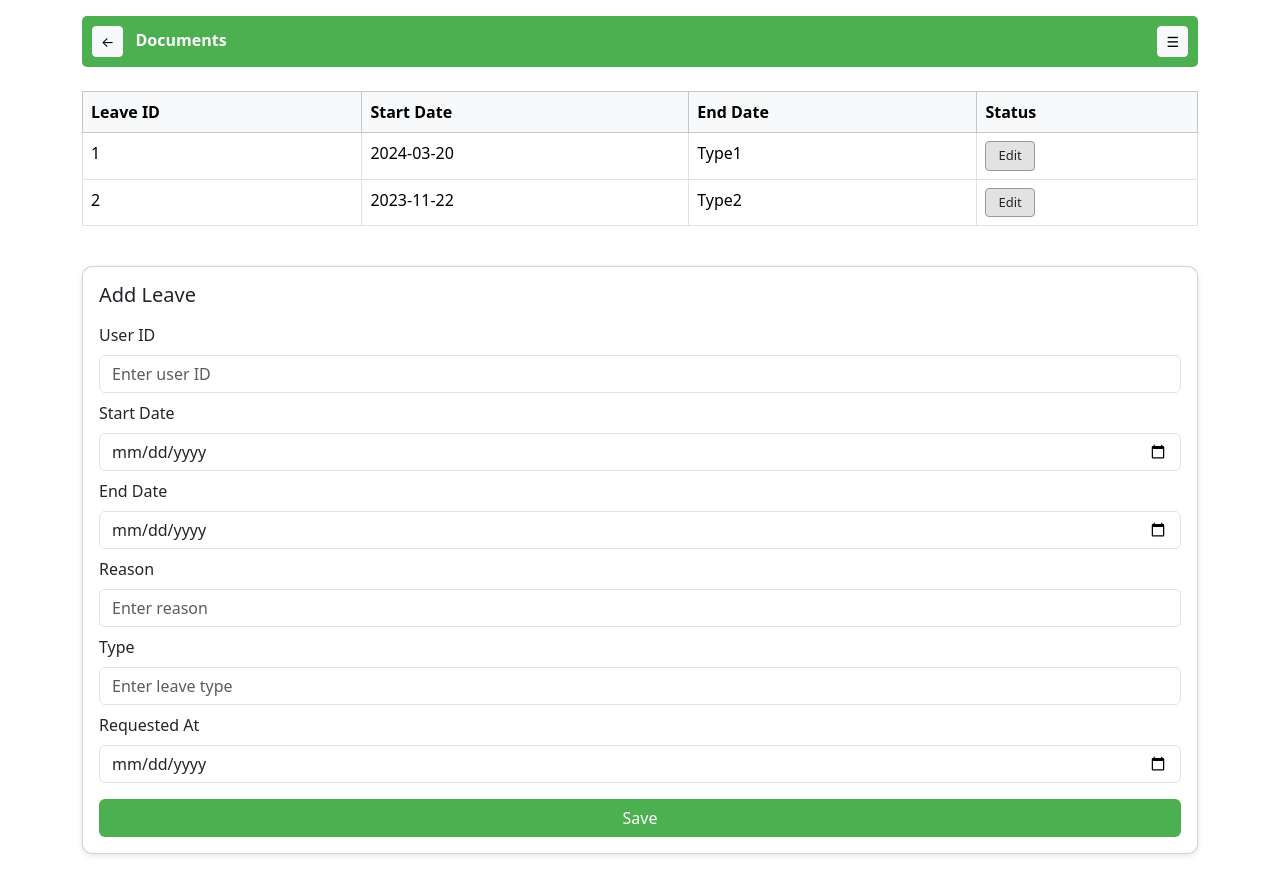
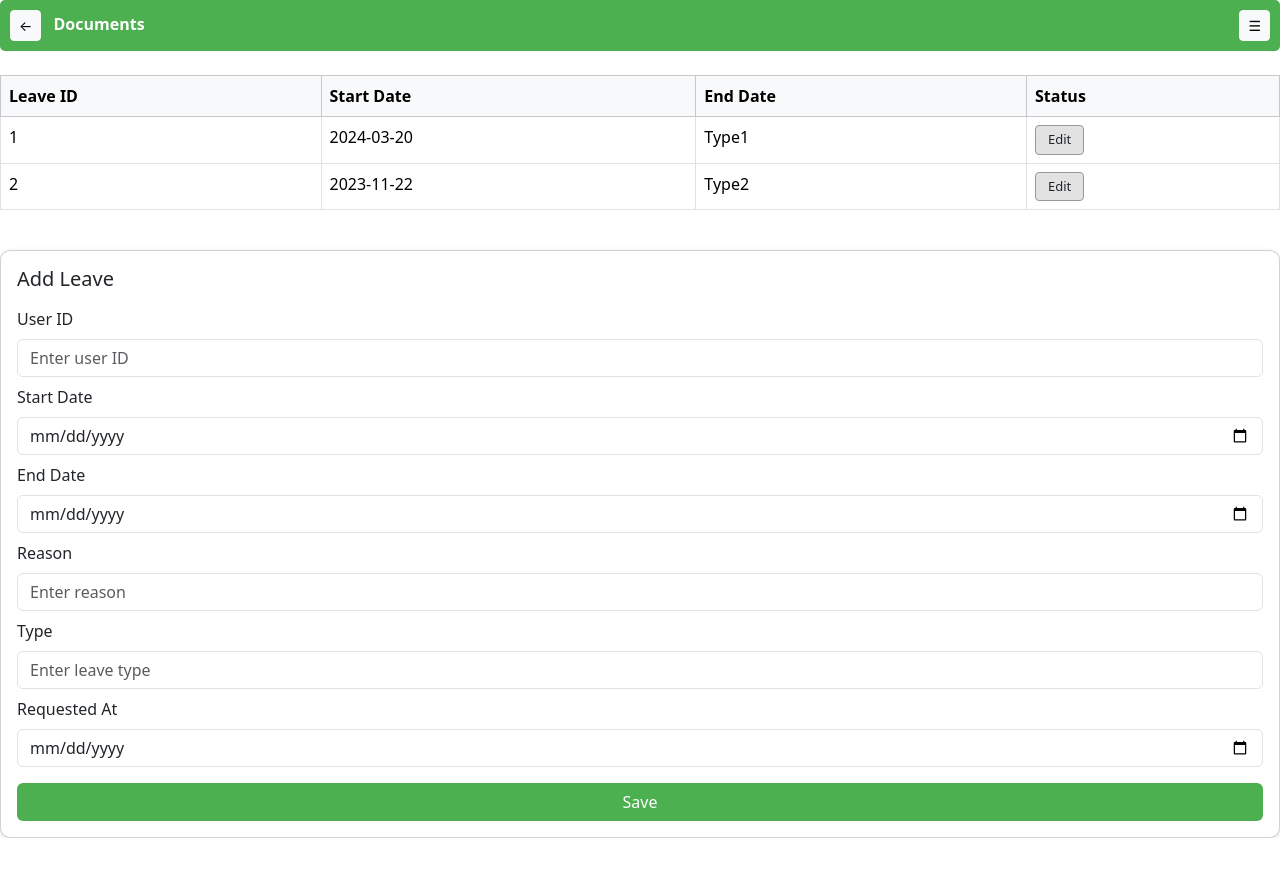
Before and after one commit to Yuvashree2211/Project1, a Django app: page /documents/ in a window 1280 px wide. After the commit the page ends 838 px from the top, so only its background shows below. Run offline with Django 5.2, Linux system fonts and the light colour scheme; parts of the project's set-up code (start-up, migrations or seed data) failed here and were passed over.

Commit message:
second change

```diff
--- a/user/templates/announcements.html
+++ b/user/templates/announcements.html
@@ -34,15 +34,15 @@
 </head>
 <body>
 
-  <div class="container py-3">
   <!-- Header -->
 <div class="d-flex justify-content-between align-items-center p-2 mb-3 header rounded">
   <div>
-        <button class="btn btn-light btn-sm">&#8592;</button>
+    <a href="{% url 'profile' %}" class="btn btn-light btn-sm">&#8592;</a>
     <span class="ms-2 fw-bold">Announcements</span>
   </div>
   <button class="btn btn-light btn-sm">&#9776;</button>
 </div>
+
 
     <!-- Table Section -->
     <div class="table-responsive mb-4">
--- a/user/templates/documents.html
+++ b/user/templates/documents.html
@@ -30,11 +30,9 @@
 </head>
 <body>
 
-  <div class="container py-3">
-    <!-- Header -->
   <div class="d-flex justify-content-between align-items-center header mb-4">
   <div>
-        <button class="btn btn-light btn-sm">&#8592;</button>
+    <a href="{% url 'profile' %}" class="btn btn-light btn-sm">&#8592;</a>
     <span class="ms-2 fw-bold">Documents</span>
   </div>
   <button class="btn btn-light btn-sm">&#9776;</button>
```
Also changed, not shown: user/templates/payroll.html (+7 -5 lines). Lines whose indentation alone changed are shown as unchanged.
